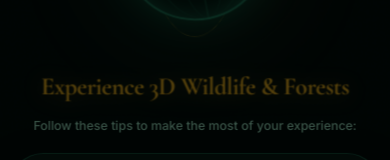
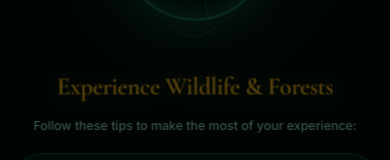
Before and after one commit to g4mt2fch8w-code/geo-globe, a React (Vite) app: page /globe in a window 390 px wide. Shown: the part 418-578 px from the top of the page. Built offline with nearby package versions, Linux system fonts and the light colour scheme; a web font is replaced by a local one.

Commit message:
added dark mode and mobile fix

```diff
--- a/src/components/SplashScreen.tsx
+++ b/src/components/SplashScreen.tsx
@@ -146,7 +146,7 @@ export const SplashScreen: React.FC<{ onComplete: () => void }> = ({ onComplete
           transition={{ delay: 0.2 }}
           className="text-2xl sm:text-3xl font-display font-extrabold text-[#fbbf24] mb-3 drop-shadow-[0_2px_10px_rgba(251,191,36,0.3)]"
         >
-          Experience 3D Wildlife & Forests
+          Experience Wildlife & Forests
         </motion.h1>
 
         {/* Instructions in own words */}
```
